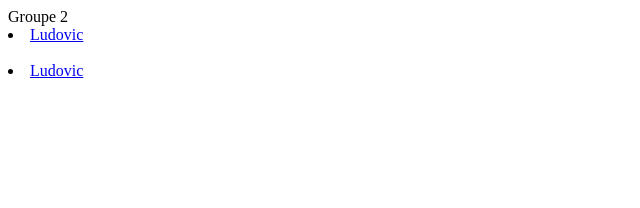
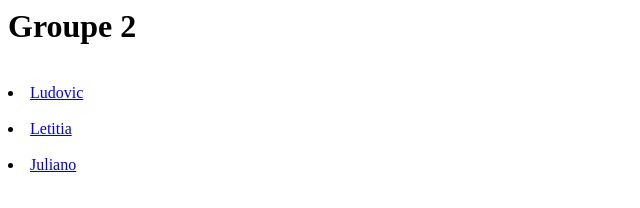
Before and after one commit to animsai/M426-demo, a plain HTML site: page g2.html in a window 1280 px wide. Shown: the whole page, without its empty margins (0-640 px from the left). Drawn offline with Linux system fonts and the light colour scheme.

Commit message:
Fin d'exercice du groupe 2

```diff
--- a/g2.html
+++ b/g2.html
@@ -1,10 +1,11 @@
 <html>
 <body>
-<h> Groupe 2</h1>
+<h1> Groupe 2</h1>
 	<br/>
     <li><a href=ludovic.html>Ludovic</a></li>
 	<br/>
-	<li><a href=letitia.html>Ludovic</a></li>
+    <li><a href=letitia.html>Letitia</a></li>
 	<br/>
+    <li><a href=juliano.html>Juliano</a></li>
 </body>
 </html>
```
